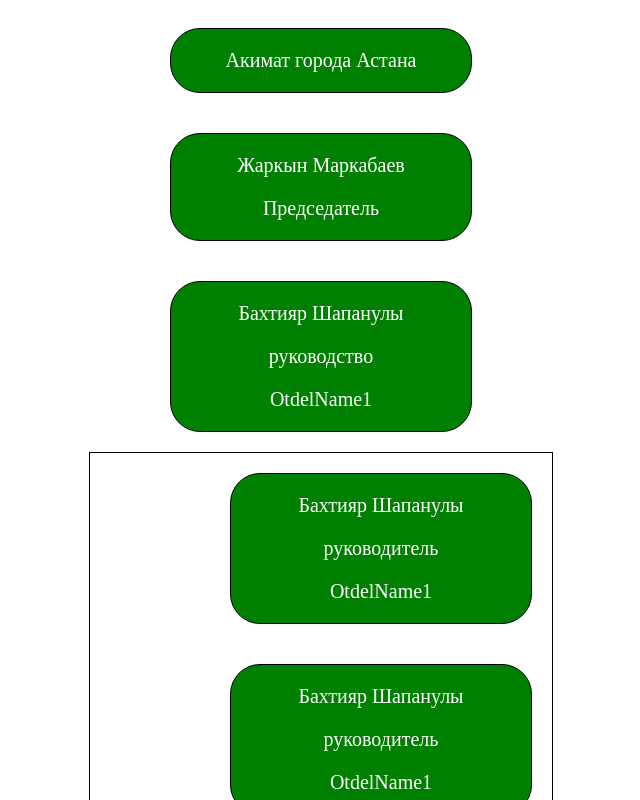
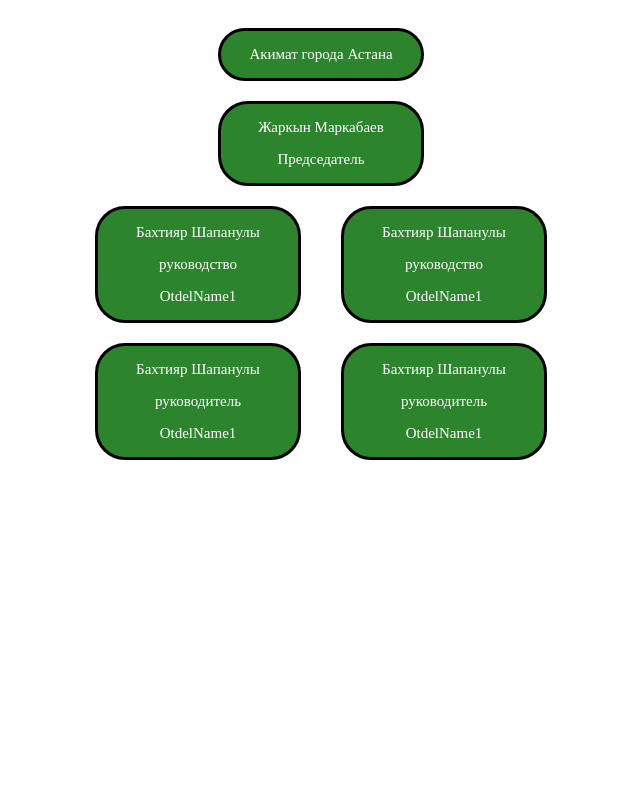
Before and after one commit to luckyzharkyn/Tree, a React (Create React App) app: page / in a window 1280 px wide. Shown: the top 800 px of the page, without its empty margins (319-959 px from the left). Built offline with nearby package versions, Linux system fonts and the light colour scheme.

Commit message:
добавлена анимация. логика настроена на половину

```diff
--- a/src/Component.js
+++ b/src/Component.js
@@ -12,7 +12,6 @@ function Component() {
 
   const [dates, setDates] = useState(
     {
-      id: id(),
       "GosOrganName": "Акимат города Астана",
       "Rukovoditel":
         {
@@ -23,33 +22,60 @@ function Component() {
         },
         Otdels: [
           {
+            id: id(),
             "Rukovoditel":{
               "id": id(),
               "kategory": 1,
               "showThis":true,
-              "showChildres":true,
+              "showChildrens":true,
               "RukovoditelName":"Бахтияр Шапанулы",
               "RukovoditelDoljnost": "руководство",
               "otdelName": "OtdelName1"
             },
             "supervisedUnits": [
               {
+                id: id(),
                 "Rukovoditel":{
                   "id":id(),
                   "kategory": 2,
                   "showThis":true,
-                  "showChildres":true,
+                  "showChildrens":false,
                   "RukovoditelName":"Бахтияр Шапанулы",
                   "RukovoditelDoljnost": "руководитель",
                   "otdelName": "OtdelName1"
                 },
                 OtdelFullInfo: [
                   {
+                    id: id(),
                     "Rukovoditel":{
                       "id":id(),
-                      "kategory": 3,
-                      "showThis":true,
-                      "showChildres":true,
+                      "kategory": 4,
+                      "showThis":false,
+                      "showChildrens":false,
+                      "RukovoditelName":"Бахтияр Шапанулы",
+                      "RukovoditelDoljnost": "руководитель",
+                      "otdelName": "OtdelName1"
+                    },
+                    "employees": [
+                      {
+                        "id":id(),
+                        "name":"Ожикова А.Е",
+                        "doljnost": "Главный консультант"
+                      },
+                      {
+                        "id":id(),
+                        "name":"Шакаева Г.К.",
+                        "doljnost": "Главный эксперт"
+                      },
+                    ]
+                  },
+                  {
+                    id: id(),
+                    "Rukovoditel":{
+                      "id":id(),
+                      "kategory": 4,
+                      "showThis":false,
+                      "showChildrens":false,
                       "RukovoditelName":"Бахтияр Шапанулы",
                       "RukovoditelDoljnost": "руководитель",
                       "otdelName": "OtdelName1"
@@ -71,21 +97,95 @@ function Component() {
               },
             ]
           },
-
+          {
+            id: id(),
+            "Rukovoditel":{
+              "id": id(),
+              "kategory": 1,
+              "showThis":true,
+              "showChildrens":true,
+              "RukovoditelName":"Бахтияр Шапанулы",
+              "RukovoditelDoljnost": "руководство",
+              "otdelName": "OtdelName1"
+            },
+            "supervisedUnits": [
+              {
+                id: id(),
+                "Rukovoditel":{
+                  "id":id(),
+                  "kategory": 2,
+                  "showThis":true,
+                  "showChildrens":false,
+                  "RukovoditelName":"Бахтияр Шапанулы",
+                  "RukovoditelDoljnost": "руководитель",
+                  "otdelName": "OtdelName1"
+                },
+                OtdelFullInfo: [
+                  {
+                    id: id(),
+                    "Rukovoditel":{
+                      "id":id(),
+                      "kategory": 4,
+                      "showThis":false,
+                      "showChildrens":false,
+                      "RukovoditelName":"Бахтияр Шапанулы",
+                      "RukovoditelDoljnost": "руководитель",
+                      "otdelName": "OtdelName1"
+                    },
+                    "employees": [
+                      {
+                        "id":id(),
+                        "name":"Ожикова А.Е",
+                        "doljnost": "Главный консультант"
+                      },
+                      {
+                        "id":id(),
+                        "name":"Шакаева Г.К.",
+                        "doljnost": "Главный эксперт"
+                      },
+                    ]
+                  },
+                ]
+              },
+            ]
+          },
         ]
     }
   )
+  const changeSupervised = (supervisedUnit, kategory, id) => {
+    let ruk = supervisedUnit.Rukovoditel;
+    if(ruk.kategory === kategory) {
+      ruk.showThis = true;
+      if(ruk.id === id) {
+        ruk.showChildrens = !ruk.showChildrens;
+        return supervisedUnit
+    } else {
+      return supervisedUnit
+    }
+  }
+  }
 
+  const showId = (id, kategory) => {  // changeVisible
 
-  const showId = (id) => {  // changeVisible
-    let OtdelsClone = Array.from(dates.Otdels);
-    let result = Otdels.map(obj => {
-        if(obj.Rukovoditel.id === id) {
-            obj.Rukovoditel.showChildres = true;
+    let result = dates.Otdels.map(obj => {
+
+      if(obj.Rukovoditel.kategory === kategory) {
+          obj.Rukovoditel.showThis = true;
+          if(obj.Rukovoditel.id === id) {
+              obj.Rukovoditel.showChildrens = !obj.Rukovoditel.showChildrens;
+              return obj
+          } else {
             return obj
-        }
+          }
+      } else {
+        let supervisedUnitsArray = obj.supervisedUnits.map(supervisedUnit => {
+            return changeSupervised(supervisedUnit, kategory, id)
+        })
+        return {...obj, supervisedUnits: supervisedUnitsArray}
+      }
+
     })
-    setDates({...dates, })
+    setDates({...dates, Otdels: result})
   }
 
 
@@ -96,6 +196,7 @@ function Component() {
               Rukovoditel={obj.Rukovoditel}
               supervisedUnits={obj.supervisedUnits}
               showId={showId}
+              kategory={obj.Rukovoditel.kategory}
               />
   })
 
@@ -104,7 +205,8 @@ function Component() {
       <div className="main">
             <p>{dates.GosOrganName}</p>
       </div>
-      <Rukovodstvo id={dates.id}
+      <Rukovodstvo
+                   id={dates.id}
                    Rukovoditel={dates.Rukovoditel}/>
       <div className="tree">
           {Otdels}
--- a/src/Components/Otdel.js
+++ b/src/Components/Otdel.js
@@ -1,26 +1,34 @@
 import SupervisedUnit from "./otdel/SupervisedUnit"
 import Rukovodstvo from "./Rukovodstvo"
 
-function Otdel({Rukovoditel, supervisedUnits, showId}) {
+function Otdel({Rukovoditel, supervisedUnits, showId, kategory}) {
     const supervisedUnitsShow = supervisedUnits.map(obj => {
         return <SupervisedUnit
                     key={obj.id}
                     Rukovoditel={obj.Rukovoditel}
                     OtdelFullInfo={obj.OtdelFullInfo}
                     showId={showId}
+                    kategory={obj.Rukovoditel.kategory}
                 />
     })
 
+    let result;
+    if(Rukovoditel.showThis) {
+        result = <div className="Otdel">
+                    <Rukovodstvo    key={Rukovoditel.id}
+                                    id={Rukovoditel.id}
+                                    Rukovoditel={Rukovoditel}
+                                    showId={showId}
+                                    kategory={kategory}
+                    />
+                    <div className={Rukovoditel.showChildrens ? "BodyOtree_columntdels show" : "dontShow"}>{supervisedUnitsShow}</div>
+                </div>;
+    } else {
+        result = <></>;
+    }
+
     return <>
-        <div className="Otdel">
-            <Rukovodstvo id={Rukovoditel.id}
-                            Rukovoditel={Rukovoditel}
-                            showId={showId}
-            />
-            <div className="tree_row">
-                {supervisedUnitsShow}
-            </div>
-        </div>
+        {result}
     </>
 }
 
--- a/src/Components/Rukovodstvo.js
+++ b/src/Components/Rukovodstvo.js
@@ -1,7 +1,7 @@
 
-function Rukovodstvo({id, Rukovoditel, showId}) {
+function Rukovodstvo({id, Rukovoditel, showId, kategory}) {
     return <>
-        <div className="rukovodstvoOtdela" onClick={() => showId(id)}>
+        <div className="rukovodstvoOtdela" onClick={() => showId(id, kategory)}>
             <p>{Rukovoditel.RukovoditelName}</p>
             <p>{Rukovoditel.RukovoditelDoljnost}</p>
             <p>{Rukovoditel.otdelName}</p>
--- a/src/Components/otdel/BodyOtdel.js
+++ b/src/Components/otdel/BodyOtdel.js
@@ -1,7 +1,7 @@
 import Doljnost from "../Doljnost"
 import Rukovodstvo from "../Rukovodstvo"
 
-function BodyOtdel({Rukovoditel, employees, showId}) {
+function BodyOtdel({Rukovoditel, employees, showId, kategory}) {
     const employee = employees.map(obj => {
       return <Doljnost
                 key={obj.id}
@@ -12,15 +12,15 @@ function BodyOtdel({Rukovoditel, employees, showId}) {
     })
     return <>
         <div className="BodyOtdel">
-          <div>
-              <Rukovodstvo  id={Rukovoditel.id}
+              <Rukovodstvo  key={Rukovoditel.id}
+                            id={Rukovoditel.id}
                             Rukovoditel={Rukovoditel}
                             showId={showId}
+                            kategory={kategory}
               />
             <div className="tree_column2">
                 {employee}
             </div>
-          </div>
         </div>
     </>
 }
--- a/src/Components/otdel/SupervisedUnit.js
+++ b/src/Components/otdel/SupervisedUnit.js
@@ -2,7 +2,7 @@
 import Rukovodstvo from "../Rukovodstvo"
 import BodyOtdel from "./BodyOtdel"
 
-function SupervisedUnit({Rukovoditel, OtdelFullInfo, showId}) {
+function SupervisedUnit({Rukovoditel, OtdelFullInfo, showId, kategory}) {
     const OtdelFullInfos = OtdelFullInfo.map(obj => {
         return <BodyOtdel
                     key={obj.id}
@@ -10,18 +10,29 @@ function SupervisedUnit({Rukovoditel, OtdelFullInfo, showId}) {
                     Rukovoditel={obj.Rukovoditel}
                     employees={obj.employees}
                     showId={showId}
+                    kategory={obj.Rukovoditel.kategory}
         />
     })
+
+    let result;
+    if(Rukovoditel.showThis) {
+        result = <div className="new_tree">
+                    <Rukovodstvo key={Rukovoditel.id}
+                                id={Rukovoditel.id}
+                                Rukovoditel={Rukovoditel}
+                                showId={showId}
+                                kategory={kategory}
+                    />
+                    <div className="relativeClass">
+                        <div className={Rukovoditel.showChildrens ? "BodyOtdels show" : "dontShow"}>{OtdelFullInfos}</div>
+                    </div>
+                 </div>
+    } else {
+        result = <></>;
+    }
+
     return <>
-        <div className="new_tree">
-            <Rukovodstvo id={Rukovoditel.id}
-                         Rukovoditel={Rukovoditel}
-                         showId={showId}
-            />
-            <div className="BodyOtdels">
-                {OtdelFullInfos}
-            </div>
-        </div>
+        {result}
     </>
 }
 
--- a/src/css/App.css
+++ b/src/css/App.css
@@ -10,24 +10,24 @@
   align-items: flex-start;
 }
 
-.tree_row {
+.tree_column {
   display: flex;
-  flex-direction: row;
-  border: 1px solid black;
+  flex-direction: column;
 }
 
 .main, .PodOtdeli, .Rukovodstvo, .doljnost, .rukovodstvoOtdela, .odOtdeli {
-  width: 300px;
-  border: 1px solid black;
+  width: 200px;
+  border: 3px solid black;
   text-align: center;
-  background-color: green;
+  background-color: #2c852c;
   border-radius: 30px;
   color: white;
-  font-size: 20px;
-  margin: 20px;
+  font-size: 15px;
+  margin-top: 20px;
 }
 
 .BodyOtdels {
+  position: absolute;
   display: flex;
   flex-direction: row;
 }
@@ -37,6 +37,7 @@
   flex-direction: column;
   justify-content: center;
   align-items: center;
+  margin: 0 20px;
 }
 
 .new_tree {
@@ -44,5 +45,21 @@
   flex-direction: column;
   justify-content: center;
   align-items: center;
-  margin-left: 120px;
 }
+
+.dontShow {
+  transition-duration: 1s;
+  opacity: 0;
+  visibility: collapse;
+  transform: scale(0);
+}
+
+.show {
+  transition-duration: 1s;
+  opacity: 100;
+  visibility: visible;
+}
+
+.relativeClass {
+  position: relative;
+}
--- a/src/css/App.scss
+++ b/src/css/App.scss
@@ -9,23 +9,23 @@
     display: flex;
     align-items: flex-start;
 }
-.tree_row {
+.tree_column {
     display: flex;
-    flex-direction: row;
-    border: 1px solid black;
+    flex-direction: column;
 }
 .main, .PodOtdeli, .Rukovodstvo, .doljnost, .rukovodstvoOtdela, .odOtdeli {
-    width: 300px;
-    border: 1px solid black;
+    width: 200px;
+    border: 3px solid black;
     text-align: center;
-    background-color: green;
+    background-color: rgb(44, 133, 44);
     border-radius: 30px;
     color: white;
-    font-size: 20px;
-    margin: 20px;
+    font-size: 15px;
+    margin-top: 20px;
 }
 
 .BodyOtdels {
+    position: absolute;
     display: flex;
     flex-direction: row;
 }
@@ -35,6 +35,7 @@
     flex-direction: column;
     justify-content: center;
     align-items: center;
+    margin: 0 20px;
 }
 
 .new_tree {
@@ -42,5 +43,25 @@
     flex-direction: column;
     justify-content: center;
     align-items: center;
-    margin-left: 120px;
+    // margin-left: 120px;
 }
+
+.dontShow {
+    transition-duration: 1s;
+    opacity: 0;
+    visibility: collapse;
+    transform: scale(0);
+}
+
+.show {
+    transition-duration: 1s;
+    // transition-property: height;
+    opacity: 100;
+    visibility: visible;
+}
+.BodyOtdel {
+    // margin: 0 20px;
+}
+.relativeClass {
+    position: relative;
+}
```
